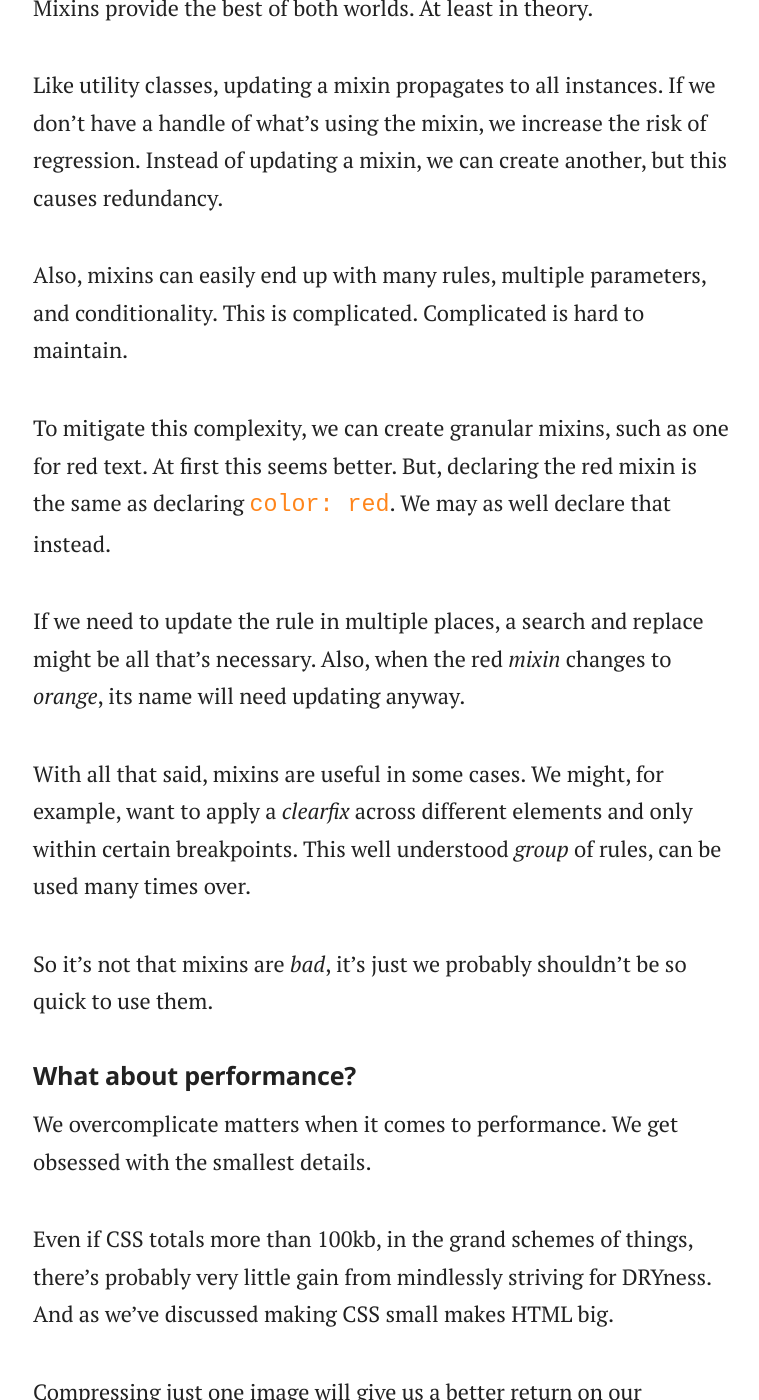
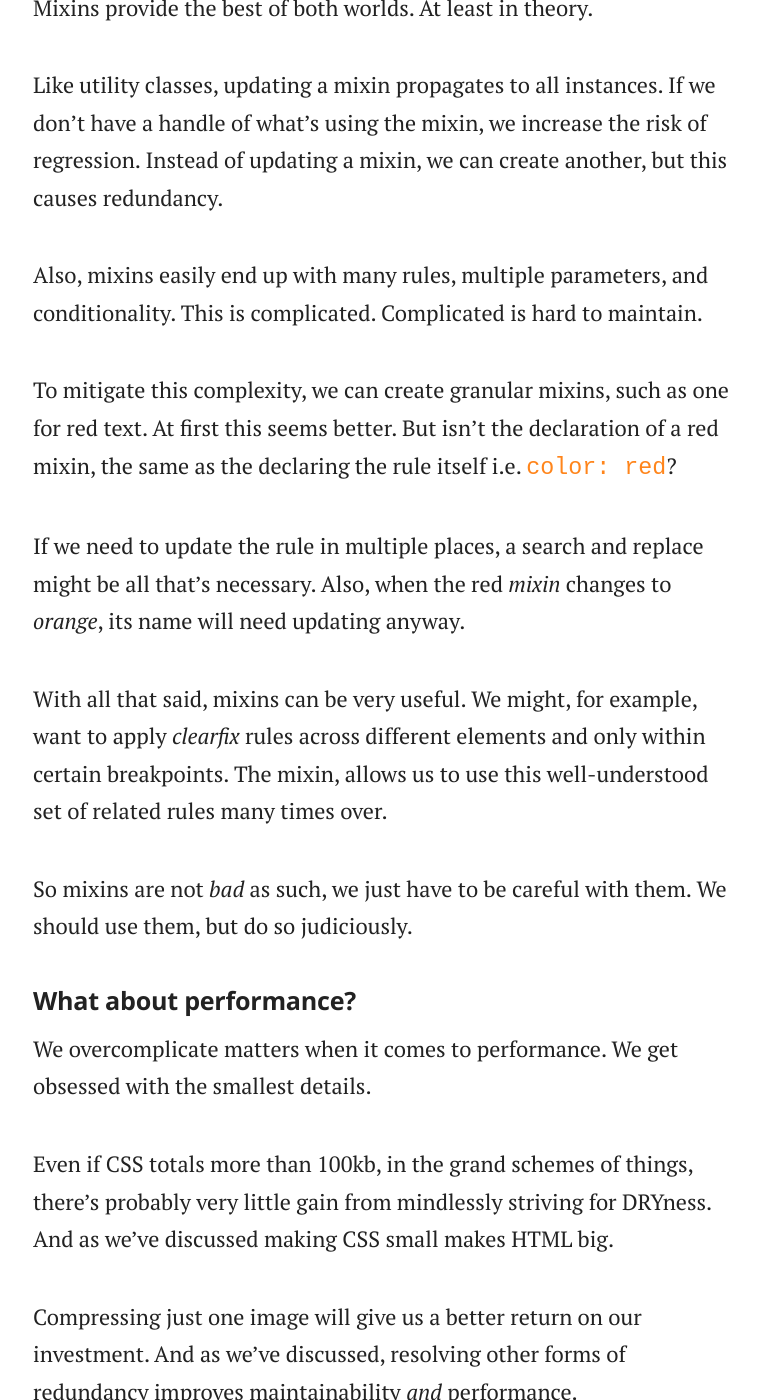
Before and after one commit to adamsilver/maintainablecss.com-jekyll, a Jekyll site: the page built from _chapters/03-reuse.md, in a window 1280 px wide and 1400 px high, scrolled down 1690 px. Shown: the whole window, without its empty margins (257-1016 px from the left). Built offline with Jekyll 4.4.1, drawn with Linux system fonts in a browser that asks for light colours.

Commit message:
Mixins note

```diff
--- a/_chapters/03-reuse.md
+++ b/_chapters/03-reuse.md
@@ -36,15 +36,15 @@ Mixins provide the best of both worlds. At least in theory.
 
 Like utility classes, updating a mixin propagates to all instances. If we don't have a handle of what's using the mixin, we increase the risk of regression. Instead of updating a mixin, we can create another, but this causes redundancy.
 
-Also, mixins can easily end up with many rules, multiple parameters, and conditionality. This is complicated. Complicated is hard to maintain.
+Also, mixins easily end up with many rules, multiple parameters, and conditionality. This is complicated. Complicated is hard to maintain.
 
-To mitigate this complexity, we can create granular mixins, such as one for red text. At first this seems better. But, declaring the red mixin is the same as declaring `color: red`. We may as well declare that instead.
+To mitigate this complexity, we can create granular mixins, such as one for red text. At first this seems better. But isn't the declaration of a red mixin, the same as the declaring the rule itself i.e. `color: red`?
 
 If we need to update the rule in multiple places, a search and replace might be all that's necessary. Also, when the red *mixin* changes to *orange*, its name will need updating anyway.
 
-With all that said, mixins are useful in some cases. We might, for example, want to apply a *clearfix* across different elements and only within certain breakpoints. This well understood *group* of rules, can be used many times over.
+With all that said, mixins can be very useful. We might, for example, want to apply *clearfix* rules across different elements and only within certain breakpoints. The mixin, allows us to use this well-understood set of related rules many times over.
 
-So it's not that mixins are *bad*, it's just we probably shouldn't be so quick to use them.
+So mixins are not *bad* as such, we just have to be careful with them. We should use them, but do so judiciously.
 
 ## What about performance?
 
```
